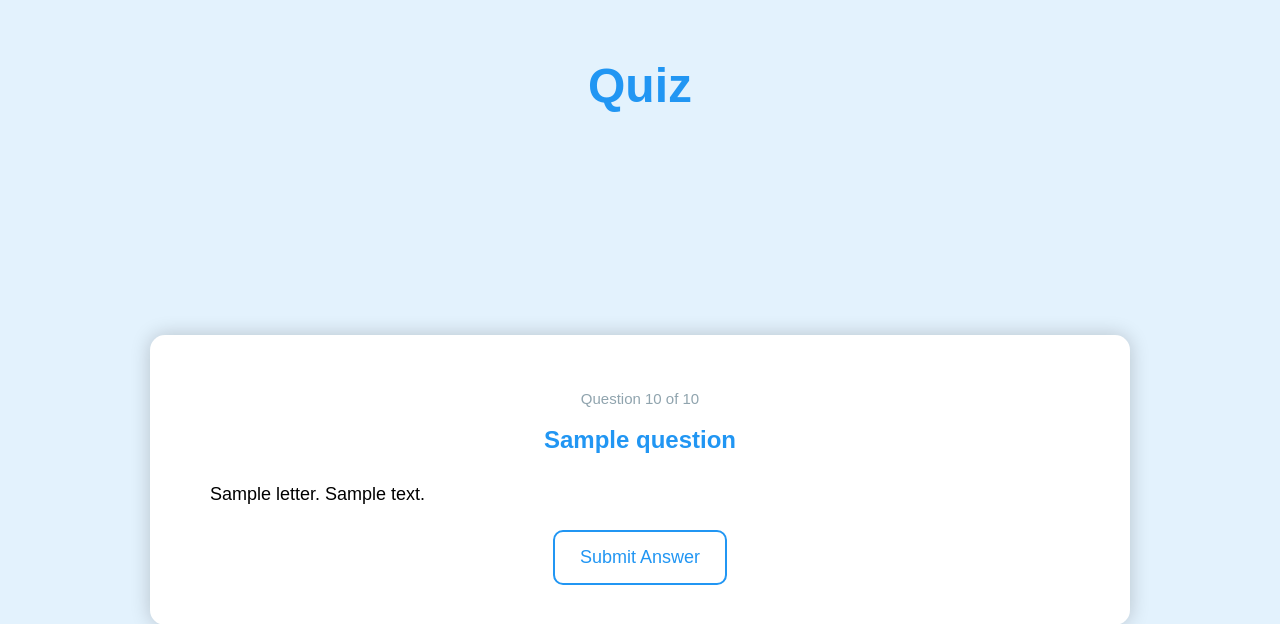
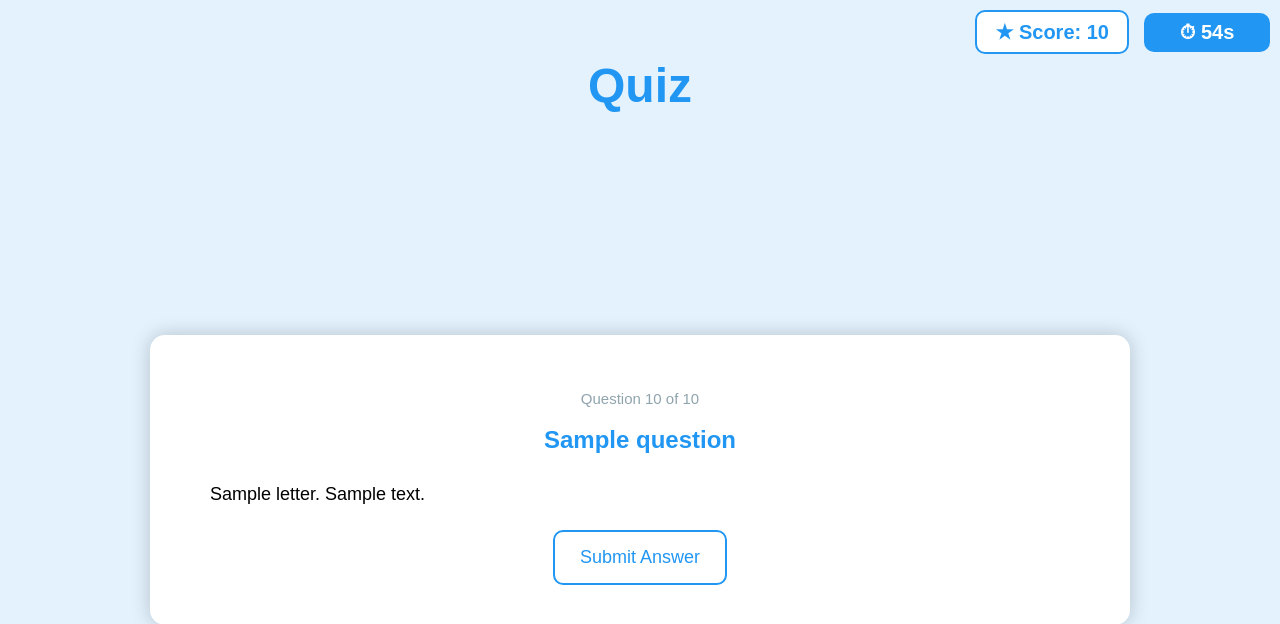
Before and after one commit to AdityaAjithKumar/Doc_Project, a Flask app: template templates/question.html in a window 1280 px wide. Shown: the top 624 px of the page. Run offline with Flask 3, Linux system fonts and the light colour scheme; the template is opened without the code that fills it: most values are stand-ins (such as "Sample title", 1, 10 or a date in 2020).

Commit message:
Add 60s per-question timer and score (+1 for correct answers) to quiz UI
Co-authored-by: AdityaAjithKumar <120290212+AdityaAjithKumar@users.noreply.github.com>

```diff
--- a/app.py
+++ b/app.py
@@ -146,6 +146,7 @@ def upload_file():
             file.save(file_path)
             session['questions'] = read_docx(file_path)
             session['answers'] = [None] * len(session['questions'])  # Initialize answers list
+            session['score'] = 0
             return redirect(url_for('question', qid=0))
     return render_template('upload.html')
 
@@ -168,6 +169,8 @@ def question(qid):
             correct = (selected_option == q['correct_answer'])
             answers[qid] = {'selected_option': selected_option, 'correct': correct}
             session['answers'] = answers
+            if correct:
+                session['score'] = session.get('score', 0) + 1
             return redirect(url_for('question', qid=qid))
 
     if submitted:
@@ -182,6 +185,7 @@ def question(qid):
         submitted=submitted,
         selected_option=selected_option,
         total=len(questions),
+        score=session.get('score', 0),
     )
 
 
--- a/templates/question.html
+++ b/templates/question.html
@@ -183,7 +183,33 @@
             right: 10px;
             display: flex;
             align-items: center;
+            gap: 15px;
             z-index: 1002;
+        }
+
+        #score-display {
+            font-size: 20px;
+            font-weight: bold;
+            color: #2196F3;
+            background-color: #ffffff;
+            border: 2px solid #2196F3;
+            border-radius: 10px;
+            padding: 8px 18px;
+        }
+
+        #timer-display {
+            font-size: 20px;
+            font-weight: bold;
+            color: #ffffff;
+            background-color: #2196F3;
+            border-radius: 10px;
+            padding: 8px 18px;
+            min-width: 90px;
+            text-align: center;
+        }
+
+        #timer-display.warning {
+            background-color: #f44336;
         }
 
         #welcome-message {
@@ -344,6 +370,14 @@
 </head>
 <body>
     <h1>Quiz</h1>
+
+    <div id="user-info">
+        <div id="score-display">&#9733; Score: <span id="score-value">{{ score }}</span></div>
+        {% if not submitted %}
+        <div id="timer-display">&#9201; <span id="timer-value">60</span>s</div>
+        {% endif %}
+    </div>
+
     <div class="container">
         <p style="color:#90a4ae; font-size:15px; margin-bottom:8px;">Question {{ qid + 1 }} of {{ total }}</p>
         <h2>{{ question['question'] }}</h2>
@@ -422,6 +456,43 @@
                 radio.checked = true;
             }
         }
+
+        {% if not submitted %}
+        (function () {
+            var timeLeft = 60;
+            var timerEl = document.getElementById('timer-value');
+            var timerBox = document.getElementById('timer-display');
+            var form = document.querySelector('form');
+            var timedOut = false;
+
+            var interval = setInterval(function () {
+                timeLeft--;
+                if (timeLeft < 0) timeLeft = 0;
+                timerEl.textContent = timeLeft;
+
+                if (timeLeft <= 10) {
+                    timerBox.classList.add('warning');
+                }
+
+                if (timeLeft === 0) {
+                    clearInterval(interval);
+                    if (!timedOut) {
+                        timedOut = true;
+                        if (form) {
+                            form.submit();
+                        }
+                    }
+                }
+            }, 1000);
+
+            if (form) {
+                form.addEventListener('submit', function () {
+                    clearInterval(interval);
+                    timedOut = true;
+                });
+            }
+        })();
+        {% endif %}
     </script>
 </body>
 </html>
```
